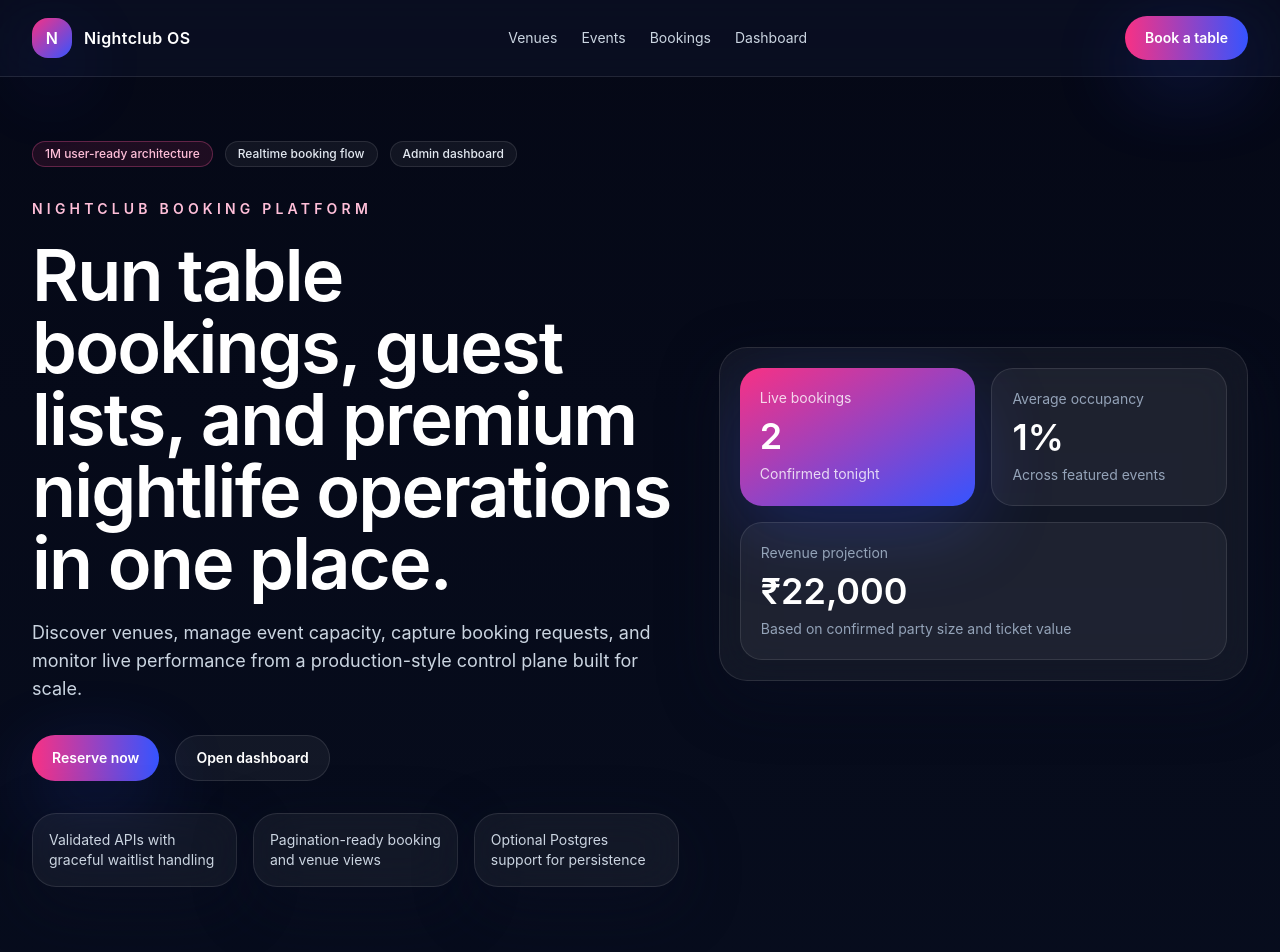
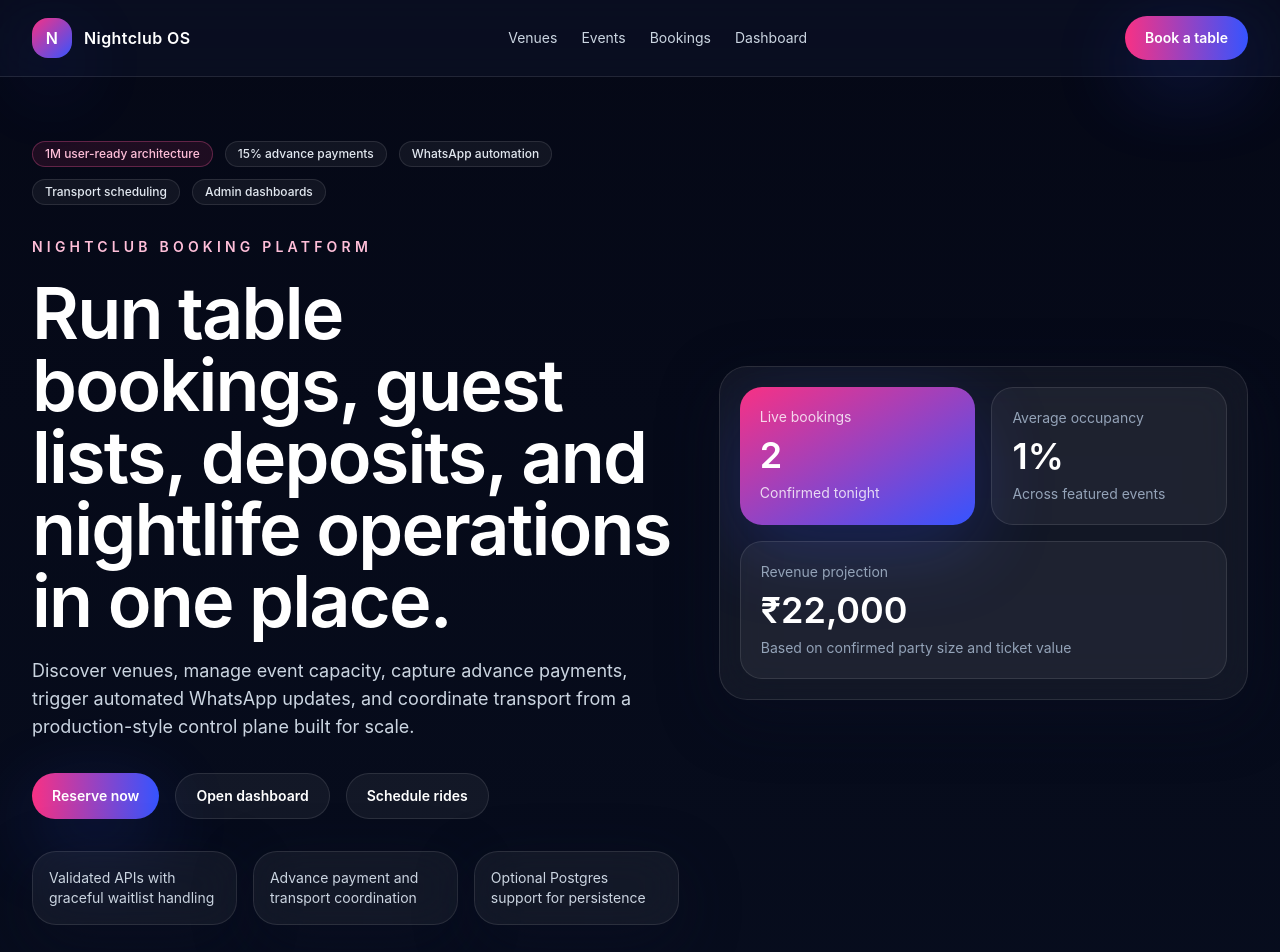
Before and after one commit to manpreet1singh2/club-new, a Next.js app: page / in a window 1280 px wide. Shown: the top 952 px of the page. Built offline with nearby package versions, Linux system fonts and the light colour scheme.

Commit message:
feat: update app/page.tsx

```diff
--- a/app/page.tsx
+++ b/app/page.tsx
@@ -22,26 +22,29 @@ export default async function HomePage() {
         <div className="space-y-8">
           <div className="flex flex-wrap gap-3">
             <span className="chip border-velvet-400/30 bg-velvet-500/10 text-velvet-200">1M user-ready architecture</span>
-            <span className="chip">Realtime booking flow</span>
-            <span className="chip">Admin dashboard</span>
+            <span className="chip">15% advance payments</span>
+            <span className="chip">WhatsApp automation</span>
+            <span className="chip">Transport scheduling</span>
+            <span className="chip">Admin dashboards</span>
           </div>
           <div className="space-y-5">
             <p className="text-sm font-semibold uppercase tracking-[0.3em] text-velvet-200">Nightclub booking platform</p>
             <h1 className="max-w-4xl text-5xl font-semibold leading-[0.95] tracking-tight text-white md:text-7xl">
-              Run table bookings, guest lists, and premium nightlife operations in one place.
+              Run table bookings, guest lists, deposits, and nightlife operations in one place.
             </h1>
             <p className="max-w-2xl text-base leading-8 text-slate-300 md:text-lg">
-              Discover venues, manage event capacity, capture booking requests, and monitor live performance from a production-style control plane built for scale.
+              Discover venues, manage event capacity, capture advance payments, trigger automated WhatsApp updates, and coordinate transport from a production-style control plane built for scale.
             </p>
           </div>
           <div className="flex flex-wrap gap-4">
             <Link href="#book" className="btn-primary">Reserve now</Link>
             <Link href="/dashboard" className="btn-secondary">Open dashboard</Link>
+            <Link href="/transport" className="btn-secondary">Schedule rides</Link>
           </div>
           <div className="grid gap-4 sm:grid-cols-3">
             {[
               'Validated APIs with graceful waitlist handling',
-              'Pagination-ready booking and venue views',
+              'Advance payment and transport coordination',
               'Optional Postgres support for persistence'
             ].map((item) => (
               <div key={item} className="panel-soft p-4 text-sm text-slate-300">
@@ -83,7 +86,7 @@ export default async function HomePage() {
         <MetricsGrid metrics={metrics} />
       </section>
 
-      <section className="grid gap-6 lg:grid-cols-[0.9fr_1.1fr]" id="book">
+      <section className="grid gap-6 lg:grid-cols-[0.9fr_1.1fr]">
         <div className="space-y-5">
           <p className="text-sm font-semibold uppercase tracking-[0.25em] text-velvet-200">Featured events</p>
           <h2 className="section-title">Peak-night inventory</h2>
@@ -93,7 +96,7 @@ export default async function HomePage() {
             ))}
           </div>
         </div>
-        <div className="space-y-5">
+        <div className="space-y-5" id="book">
           <p className="text-sm font-semibold uppercase tracking-[0.25em] text-velvet-200">Quick booking</p>
           <h2 className="section-title">Reserve tables without friction</h2>
           <BookingForm venues={venues} events={events} />
@@ -137,11 +140,12 @@ export default async function HomePage() {
           <p className="text-sm font-semibold uppercase tracking-[0.25em] text-velvet-200">Platform guarantees</p>
           <h2 className="section-title mt-2">Operational quality checklist</h2>
           <ul className="mt-6 space-y-4 text-sm leading-7 text-slate-300">
-            <li>• All booking, venue, event, and inquiry actions are routed through typed API endpoints.</li>
+            <li>• All booking, venue, event, payment, transport, and inquiry actions are routed through typed API endpoints.</li>
             <li>• Waitlist logic automatically applies when an event reaches capacity.</li>
             <li>• Booking lists, venue lists, and event views are filterable and pagination-ready.</li>
+            <li>• 15% advance capture is visible in the booking flow and admin views.</li>
+            <li>• WhatsApp triggers cover booking confirmation, advance payment, and transport assignment.</li>
             <li>• Postgres is supported through DATABASE_URL without changing the UI.</li>
-            <li>• Forms include inline success and error states for reliable user feedback.</li>
           </ul>
         </div>
       </section>
```
